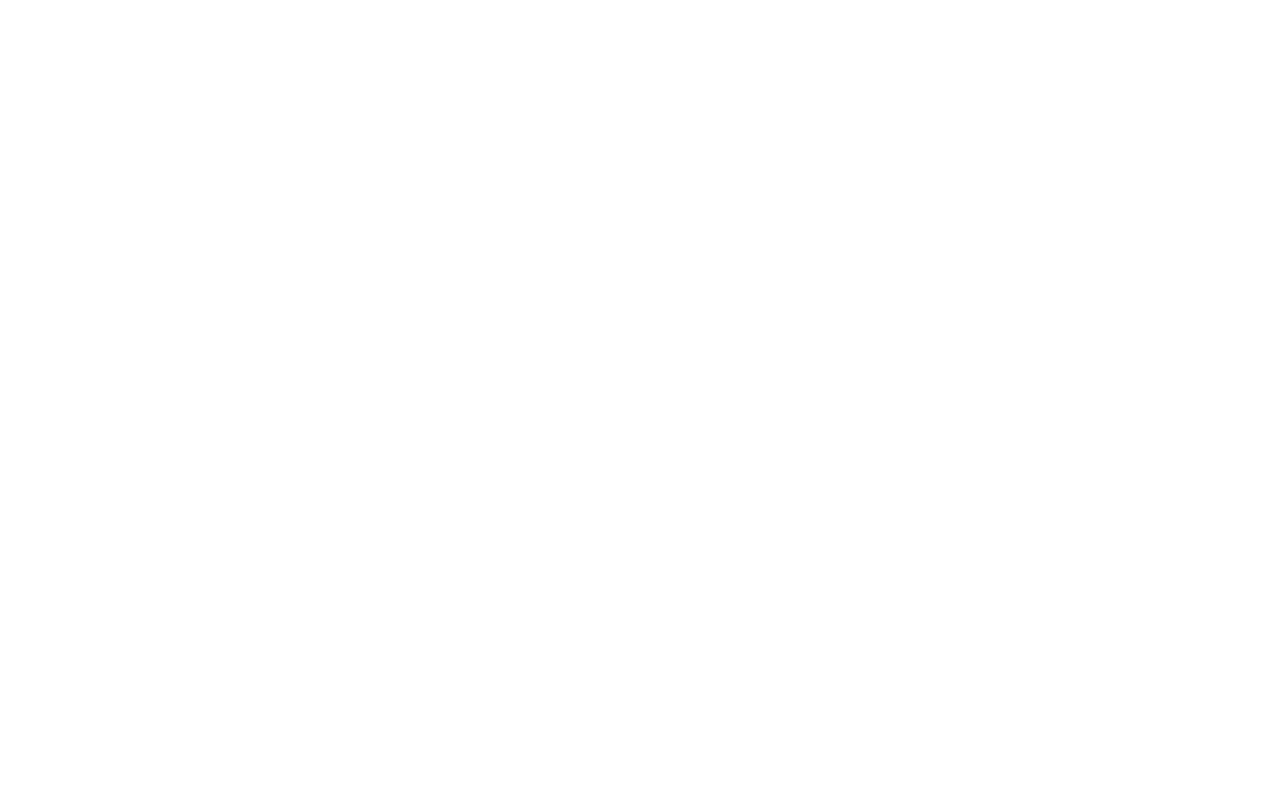
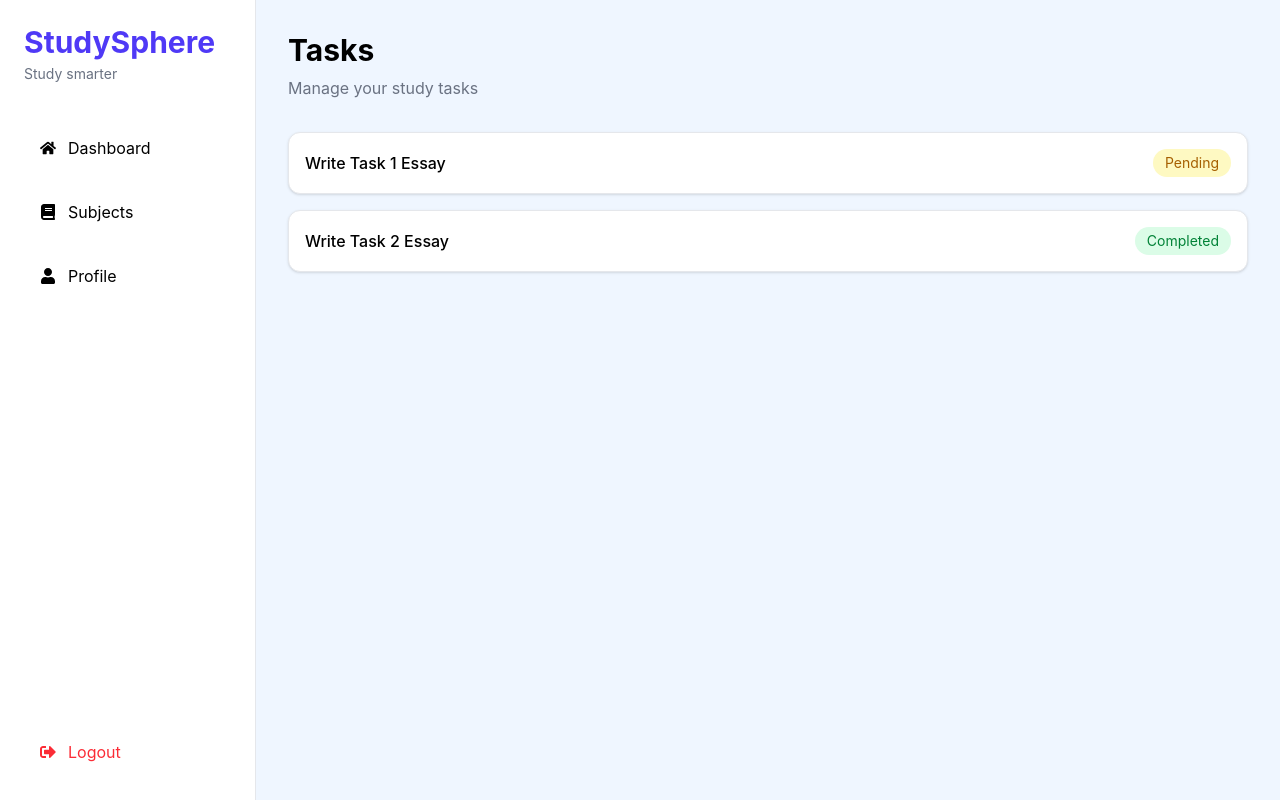
Before and after one commit to Sanidhi07/studySphere, a React (Vite) app in the folder client/: page /topics/1/tasks in a window 1280 px wide. Before the commit this address had no page. Built offline with nearby package versions, Linux system fonts and the light colour scheme.

Commit message:
feat: implement tasks module and topic task navigation

```diff
--- a/client/src/App.tsx
+++ b/client/src/App.tsx
@@ -17,7 +17,7 @@
         <Route path="/dashboard" element={<DashboardPage />} />
         <Route path="/subjects" element={<SubjectsPage />} />
         <Route path="/subjects/:subjectId/topics" element={<TopicsPage />} />
-        <Route path="/tasks" element={<TasksPage />} />
+        <Route path="/topics/:topicId/tasks" element={<TasksPage />} />
         <Route path="/profile" element={<ProfilePage />} />
       </Routes>
       {/* <div className="min-h-screen flex items-center justify-center">
--- /dev/null
+++ b/client/src/components/TaskCard.tsx
@@ -0,0 +1,17 @@
+interface TaskCardProps{
+  title:string;
+  completed: boolean;
+}
+
+function TaskCard({title,completed}:TaskCardProps){
+  return (
+    <div className="bg-white border border-gray-200 rounded-xl p-4 shadow-sm hover:shadow-md transition-shadow">
+      <div className="flex items-center justify-between">
+        <h3 className="font-medium">{title}</h3>
+
+        <span className={`px-3 py-1 rounded-full text-sm ${completed ? "bg-green-100 text-green-700":"bg-yellow-100 text-yellow-700"}`}>{completed?"Completed":"Pending"}</span>
+      </div>
+    </div>
+  );
+}
+export default TaskCard;
--- a/client/src/components/TopicCard.tsx
+++ b/client/src/components/TopicCard.tsx
@@ -1,13 +1,17 @@
+import {Link} from "react-router-dom";
 interface TopicCardProps {
+  id:number;
   name:string;
   description:string;
 }
-function TopicCard({name,description}:TopicCardProps){
+function TopicCard({id,name,description}:TopicCardProps){
   return (
+    <Link to={`/topics/${id}/tasks`}>
     <div className="bg-white rounded-2xl border border-gray-200 shadow-sm p-6 hover:shadow-md transition-shadow cursor-pointer">
       <h3 className="text-xl font-semibold">{name}</h3>
       <p className="text-gray-500 mt-2">{description}</p>
     </div>
+    </Link>
   )
 }
 export default TopicCard;
--- /dev/null
+++ b/client/src/data/taskData.ts
@@ -0,0 +1,41 @@
+import type {Task} from "../types/task";
+
+export const tasks: Task[] = [
+  {
+    id:1,
+    topicId:1,
+    title:"Write Task 1 Essay",
+    completed:false,
+  },
+  {
+    id:2,
+    topicId:1,
+    title:"Write Task 2 Essay",
+    completed:true,
+  },
+  {
+     id: 3,
+    topicId: 2,
+    title: "Reading Passage 1",
+    completed: false,
+  },
+  {
+    id:4,
+    topicId:2,
+    title:"Reading Passage 2",
+    completed:true
+  },
+  {
+    id: 5,
+    topicId: 4,
+    title: "Solve Two Sum",
+    completed: false,
+  },
+  {
+     id: 6,
+    topicId: 4,
+    title: "Solve Best Time to Buy Stock",
+    completed: false,
+  }
+
+]
--- a/client/src/pages/TasksPage.tsx
+++ b/client/src/pages/TasksPage.tsx
@@ -1,10 +1,30 @@
 import DashboardLayout from "../layouts/DashboardLayout";
+import TaskCard from "../components/TaskCard";
+import  {tasks}  from "../data/taskData";
+import {useParams} from "react-router-dom";
 
 function TasksPage(){
+    const {topicId}=useParams();
+    const filteredTasks=tasks.filter((task)=>task.topicId===Number(topicId));
     return(
         <DashboardLayout>
-            <h1 className="text-4xl font-bold">Tasks Page</h1>
-            {/* Add your tasks content here */}
+           <div className="mb-8">
+            <h1 className="text-3xl font-bold">
+                Tasks
+            </h1>
+            <p className="text-gray-500 mt-2">
+                Manage your study tasks
+
+            </p>
+
+           </div>
+           <div className="space-y-4">
+            {
+                filteredTasks.map((task)=>(
+                    <TaskCard key={task.id} title={task.title} completed={task.completed}/>
+                ))
+            }
+           </div>
         </DashboardLayout>
     );
 }
--- a/client/src/pages/TopicsPage.tsx
+++ b/client/src/pages/TopicsPage.tsx
@@ -16,6 +16,7 @@
                 {filteredTopics.map((topic) => (
                     <TopicCard
                         key={topic.id}
+                        id={topic.id}
                         name={topic.name}
                         description={topic.description}
                     />
```
